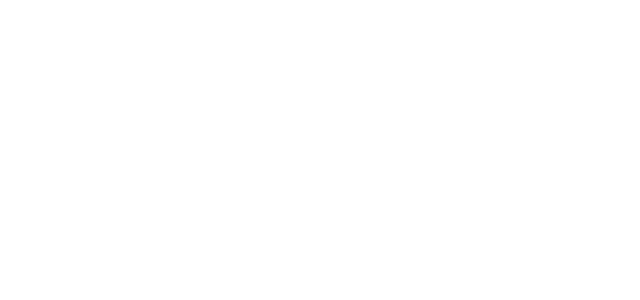
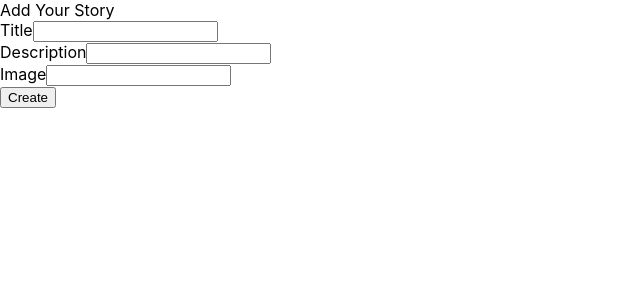
Before and after one commit to kristyvanatta/Ripples-of-Hope, a React (Create React App) app in the folder client/: page /addStory in a window 1280 px wide. Before the commit this address had no page. Shown: the top 300 px of the page, without its empty margins (0-640 px from the left). Built offline with nearby package versions, Linux system fonts and the light colour scheme.

Commit message:
set addStory.js

```diff
--- a/client/src/App.js
+++ b/client/src/App.js
@@ -1,13 +1,15 @@
 import React from 'react';
 import { BrowserRouter as Router, Routes, Route } from 'react-router-dom';
 import Home from './pages/home';
-import About from './pages/About';
+import About from './pages/about';
 import Stories from './pages/stories';
 import { ApolloClient, ApolloProvider, InMemoryCache, createHttpLink } from '@apollo/client';
 import {setContext} from '@apollo/client/link/context';
 import './App.css';
 import Signup from './components/signup';
 import Login from './components/login';
+
+import AddStory from './components/addStory';
 
 const httpLink = createHttpLink({
   rui: '/graphql'
@@ -44,6 +46,9 @@
             <Route path='/stories'
             element={<Stories/>}
             />
+            <Route path='/addStory'
+            element={<AddStory/>}
+            />
             <Route path='/signup'
             element={<Signup/>}
             />
--- a/client/src/components/addStory.js
+++ b/client/src/components/addStory.js
@@ -1,9 +1,50 @@
-import React from 'react'
+import React, { useState } from 'react'
+import { useMutation } from '@apollo/client';
+import { ADD_STORY } from '../utils/mutations';
 
 export default function AddStory() {
+    const [newObject, setNewObject] =useState({});
+
+    const [addStory, {error}] = useMutation(ADD_STORY);
+
+    const setSearchParam = (e) =>{
+        console.log(e.target.name);
+        console.log(e.targe.value);
+
+        setNewObject({...newObject, [e.target.name]: e.target.value});
+    }
+
+    const handleFormSubmit = async (e) => {
+        e.preventDefault();
+       try{
+        const { data } = addStory({
+            variables: { ...newObject }
+        });
+        console.log(data);
+       }catch(err){
+        console.error(err)
+       }
+    }
+
   return (
-    <div>
+    <>
+    <div>Add Your Story</div>
+    <form onSubmit={handleFormSubmit} className="card-body">
+  <div className="form-row">
+    <label className="form-label" for="brand">Title</label>
+    <input  name='newTitle' onChange={setSearchParam} className="form-input form-control" />
+  </div>
+  <div className="form-row">
+    <label className="form-label" for="model">Description</label>
+    <input name='newDescription' onChange={setSearchParam} className="form-input form-control" />
+  </div>
+  <div className="form-row">
+    <label className="form-label" for="year">Image</label>
+    <input name='newImage' onChange={setSearchParam} className="form-input form-control" />
+  </div>
 
-    </div>
+  <button type="submit" className="btn">Create</button>
+</form>
+    </>
   )
 }
--- a/client/src/pages/home.js
+++ b/client/src/pages/home.js
@@ -2,7 +2,7 @@
 import Login from "../components/login";
 import Nav from "../components/nav";
 import Signup from "../components/signup";
-import About from "./About";
+import About from "./about";
 
 const styles = {
     card: {
--- a/client/src/pages/stories.js
+++ b/client/src/pages/stories.js
@@ -1,5 +1,5 @@
-import React, { useEffect, useState } from "react";
-import { useParams } from 'react-router-dom'
+import React from "react";
+// import { useParams } from 'react-router-dom'
 import { useQuery } from '@apollo/client';
 import { QUERY_STORIES } from '../utils/queries.js';
 
@@ -52,7 +52,7 @@
           loading ? (
             <div>loading</div>
           ) : (
-            allStories.map((story) => (<div style = {styles.card}>
+            allStories.map((story) => (<div style = {styles.card} key={story._id}>
               <h1 style={styles.title}>{story.title}</h1>
               <p style={styles.description}>{story.description}</p>
               <div>
```
